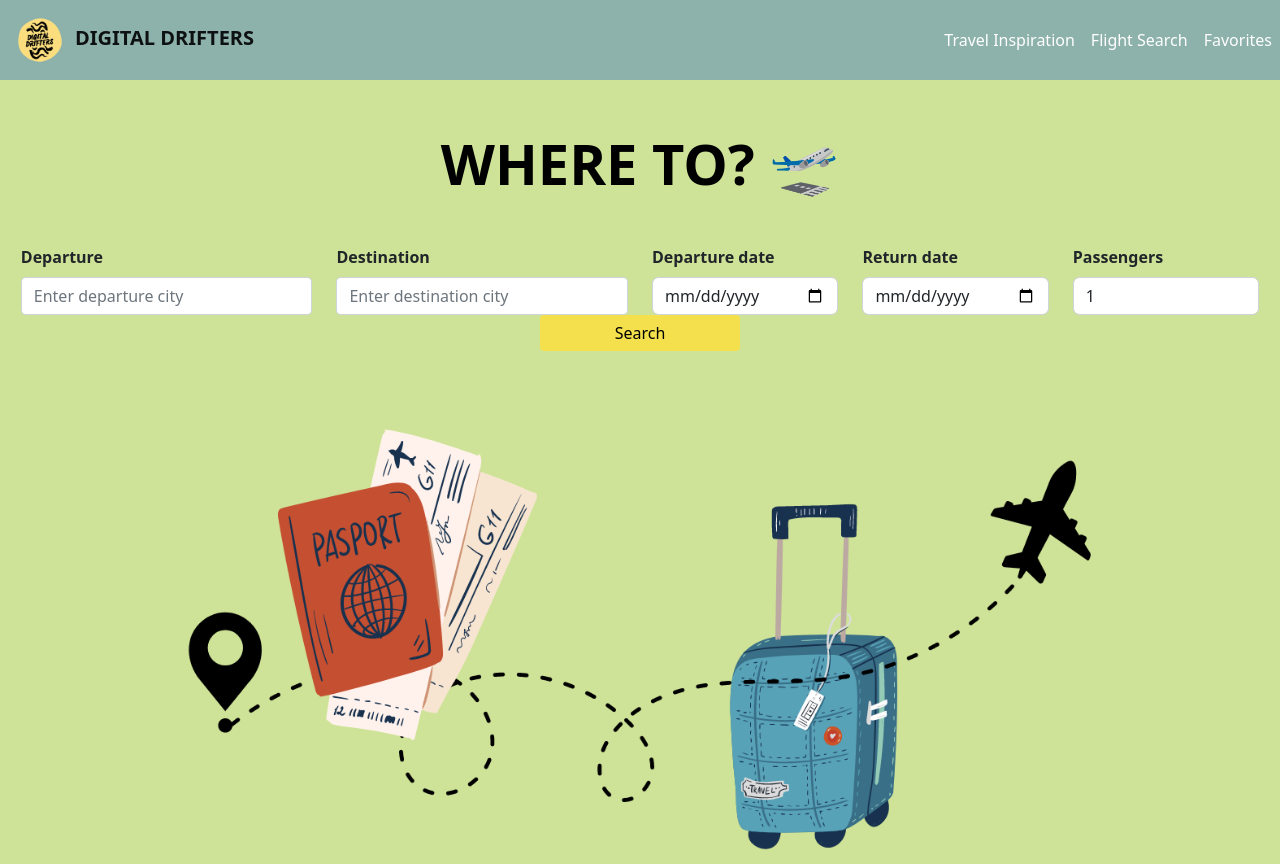
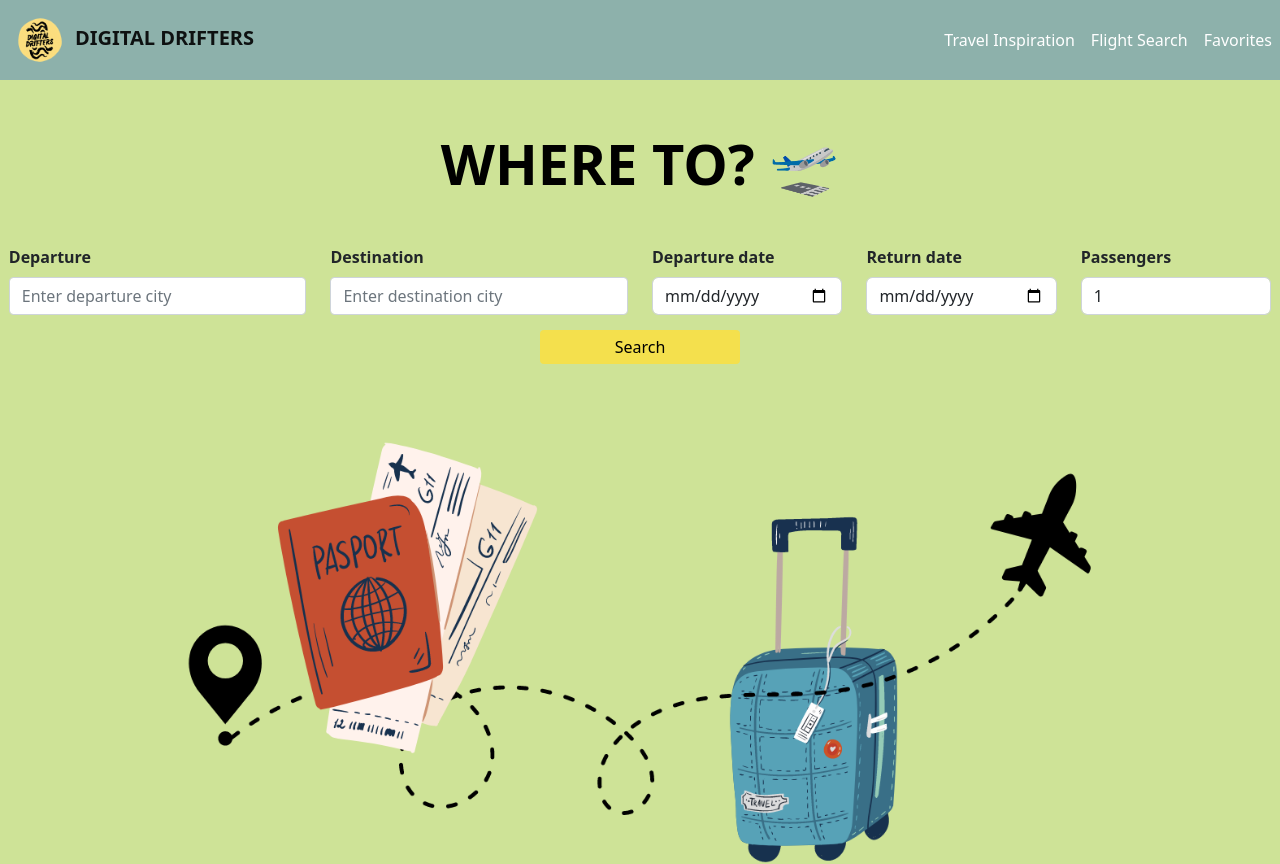
Before and after one commit to angistanzi/digital-drifters, a React (Create React App) app: page /flight-filter in a window 1280 px wide. Shown: the top 864 px of the page. Built offline with nearby package versions, Linux system fonts and the light colour scheme.

Commit message:
minor fixes to css

```diff
--- a/src/components/flight-filter.js
+++ b/src/components/flight-filter.js
@@ -99,9 +99,11 @@ function FlightFilter() {
 
 
             {/* Submit button */}
+            <div id="submit-btn">
             <Button style={{width:200}} variant="custom" type="submit">
               Search
             </Button>
+            </div>
 
           </Form>
 
--- a/src/components/flight.css
+++ b/src/components/flight.css
@@ -19,6 +19,7 @@
     border: none;
     border-radius: .25rem;
     font-size: 16px;
+    padding: 5px;
   }
 
   button[type="submit"]:hover {
@@ -46,3 +47,9 @@
   background-color: #587792;
   color: white;
 }
+
+#submit-btn{
+  display: flex;
+  justify-content: center;
+  padding-top: 15px;
+}
--- a/src/utils/swipe-card.css
+++ b/src/utils/swipe-card.css
@@ -87,7 +87,7 @@ h2 {
   background-color: #F4E04D !important;
   border: none;
   color: black !important;
-  border-radius: 10px;
+  border-radius: 3px;
 }
 
 .btn-custom:hover{
```
